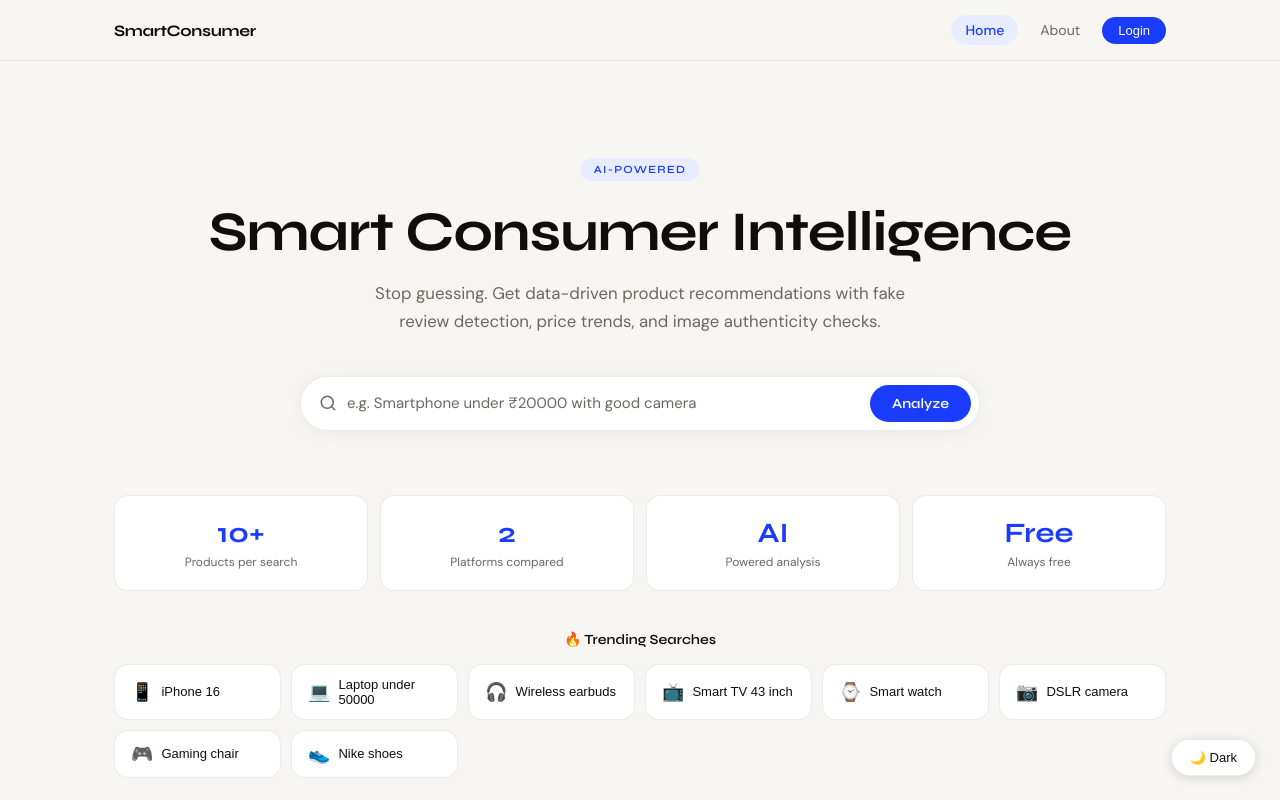
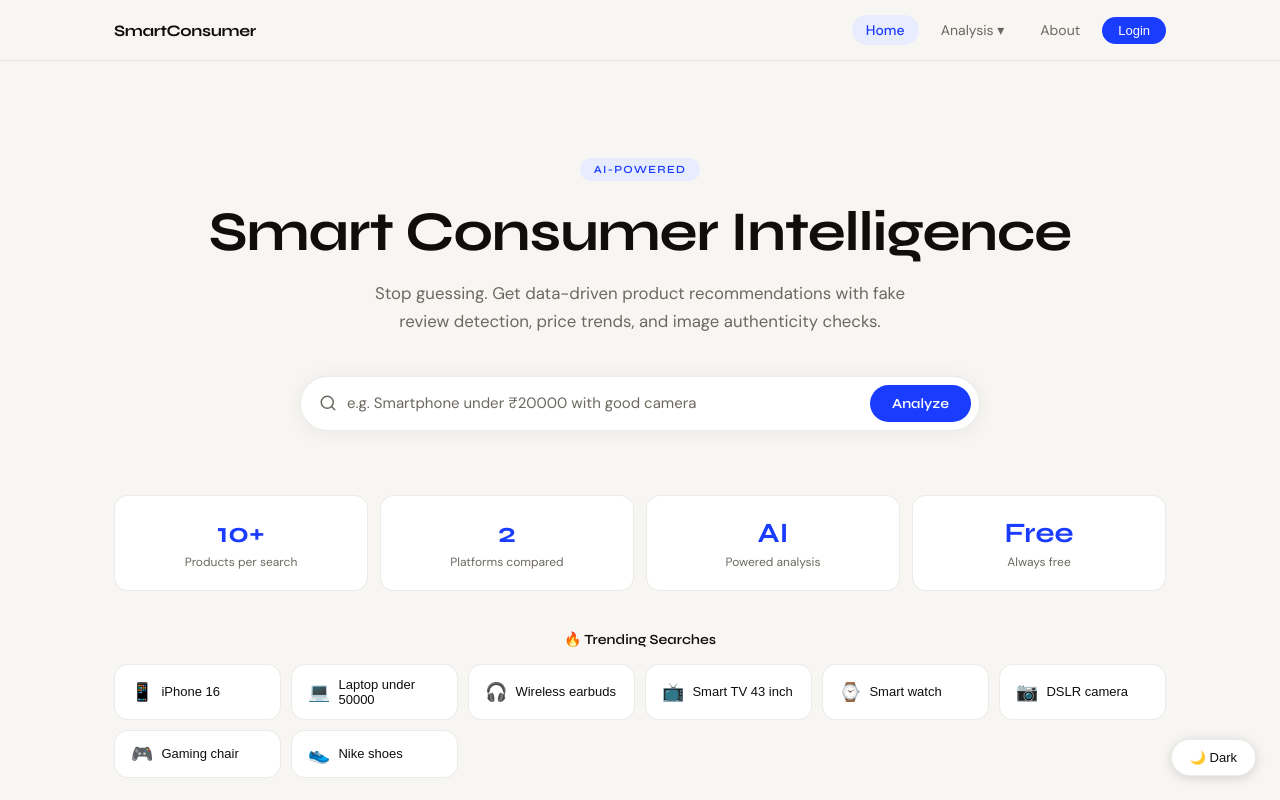
Before and after one commit to kavimalarkm/smart-consumer-platform, a Next.js app: page / in a window 1280 px wide. Shown: the top 800 px of the page. Built offline with nearby package versions, Linux system fonts and the light colour scheme.

Commit message:
add analysis dropdown navbar and sentiment page

```diff
--- a/src/app/components/Navbar.js
+++ b/src/app/components/Navbar.js
@@ -9,6 +9,7 @@ export default function Navbar() {
   const pathname = usePathname();
   const [user, setUser] = useState(null);
   const [showAuth, setShowAuth] = useState(false);
+  const [showDropdown, setShowDropdown] = useState(false);
 
   useEffect(() => {
     supabase.auth.getUser().then(({ data: { user } }) => setUser(user));
@@ -32,6 +33,29 @@ export default function Navbar() {
             <Link href="/" className={`navbar-link ${pathname === "/" ? "active" : ""}`}>
               Home
             </Link>
+
+            <div className="nav-dropdown-wrap" onMouseEnter={() => setShowDropdown(true)} onMouseLeave={() => setShowDropdown(false)}>
+              <button className={`navbar-link nav-dropdown-btn ${pathname.startsWith("/analysis") ? "active" : ""}`}>
+                Analysis ▾
+              </button>
+              {showDropdown && (
+                <div className="nav-dropdown">
+                  <Link href="/analysis/sentiment" className="nav-dropdown-item" onClick={() => setShowDropdown(false)}>
+                    💬 Sentiment Analysis
+                  </Link>
+                  <Link href="/analysis/fake" className="nav-dropdown-item" onClick={() => setShowDropdown(false)}>
+                    🔍 Fake Review Detection
+                  </Link>
+                  <Link href="/analysis/price" className="nav-dropdown-item" onClick={() => setShowDropdown(false)}>
+                    📈 Price Trends
+                  </Link>
+                  <Link href="/analysis/image" className="nav-dropdown-item" onClick={() => setShowDropdown(false)}>
+                    🖼️ Image Authenticity
+                  </Link>
+                </div>
+              )}
+            </div>
+
             <Link href="/about" className={`navbar-link ${pathname === "/about" ? "active" : ""}`}>
               About
             </Link>
@@ -41,22 +65,15 @@ export default function Navbar() {
               </Link>
             )}
             {user ? (
-              <button className="navbar-link logout-btn" onClick={handleLogout}>
-                Logout
-              </button>
+              <button className="navbar-link logout-btn" onClick={handleLogout}>Logout</button>
             ) : (
-              <button className="navbar-btn" onClick={() => setShowAuth(true)}>
-                Login
-              </button>
+              <button className="navbar-btn" onClick={() => setShowAuth(true)}>Login</button>
             )}
           </div>
         </div>
       </nav>
       {showAuth && (
-        <AuthModal
-          onClose={() => setShowAuth(false)}
-          onLogin={(u) => setUser(u)}
-        />
+        <AuthModal onClose={() => setShowAuth(false)} onLogin={(u) => setUser(u)} />
       )}
     </>
   );
--- a/src/app/globals.css
+++ b/src/app/globals.css
@@ -1907,3 +1907,46 @@ body {
 @media (max-width: 640px) {
   .analysis-grid { grid-template-columns: 1fr; }
 }
+
+/* Navbar dropdown */
+.nav-dropdown-wrap {
+  position: relative;
+}
+
+.nav-dropdown-btn {
+  background: none;
+  border: none;
+  cursor: pointer;
+  font-family: 'DM Sans', sans-serif;
+}
+
+.nav-dropdown {
+  position: absolute;
+  top: calc(100% + 8px);
+  left: 50%;
+  transform: translateX(-50%);
+  background: var(--surface);
+  border: 1px solid var(--border);
+  border-radius: var(--radius);
+  padding: 6px;
+  min-width: 220px;
+  z-index: 200;
+  box-shadow: 0 4px 20px rgba(0,0,0,0.1);
+}
+
+.nav-dropdown-item {
+  display: flex;
+  align-items: center;
+  gap: 8px;
+  padding: 10px 12px;
+  font-size: 13px;
+  color: var(--text-primary);
+  text-decoration: none;
+  border-radius: var(--radius-sm);
+  transition: background 0.15s;
+}
+
+.nav-dropdown-item:hover {
+  background: var(--accent-light);
+  color: var(--accent);
+}
```
